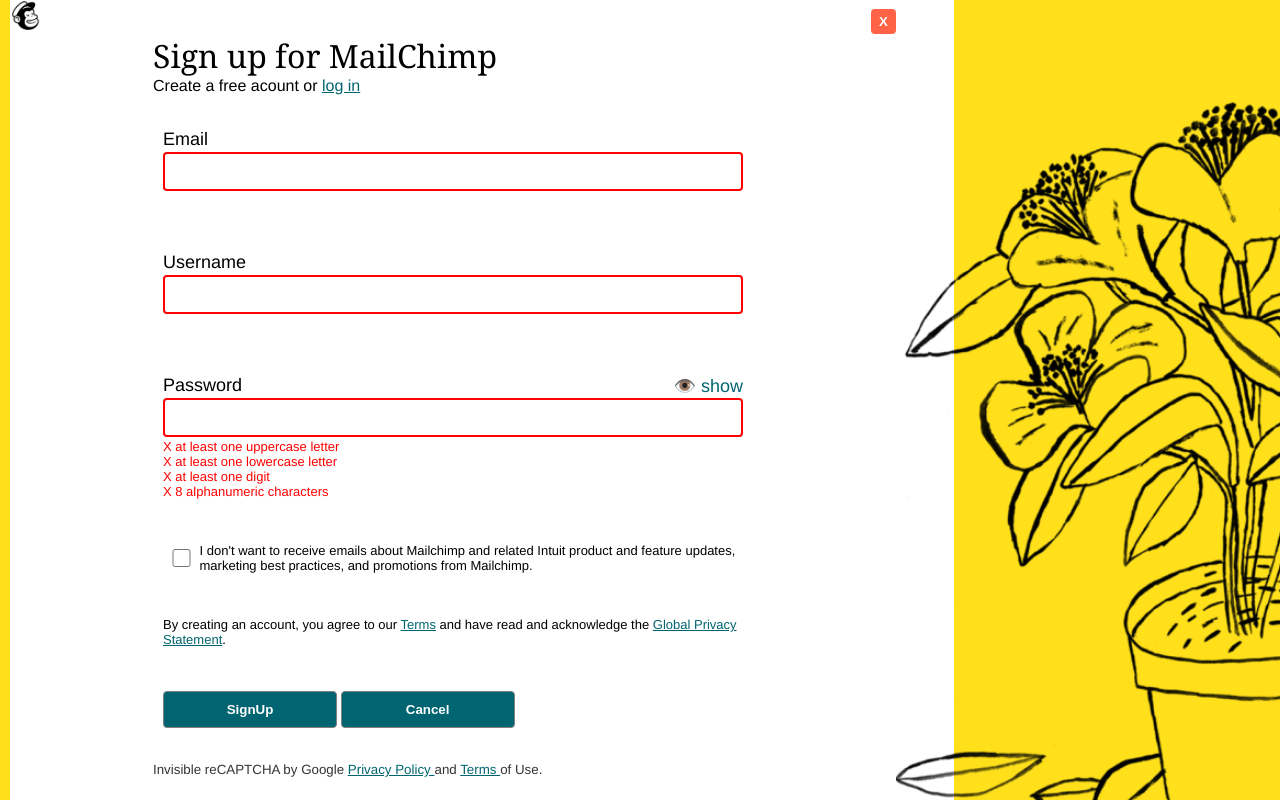
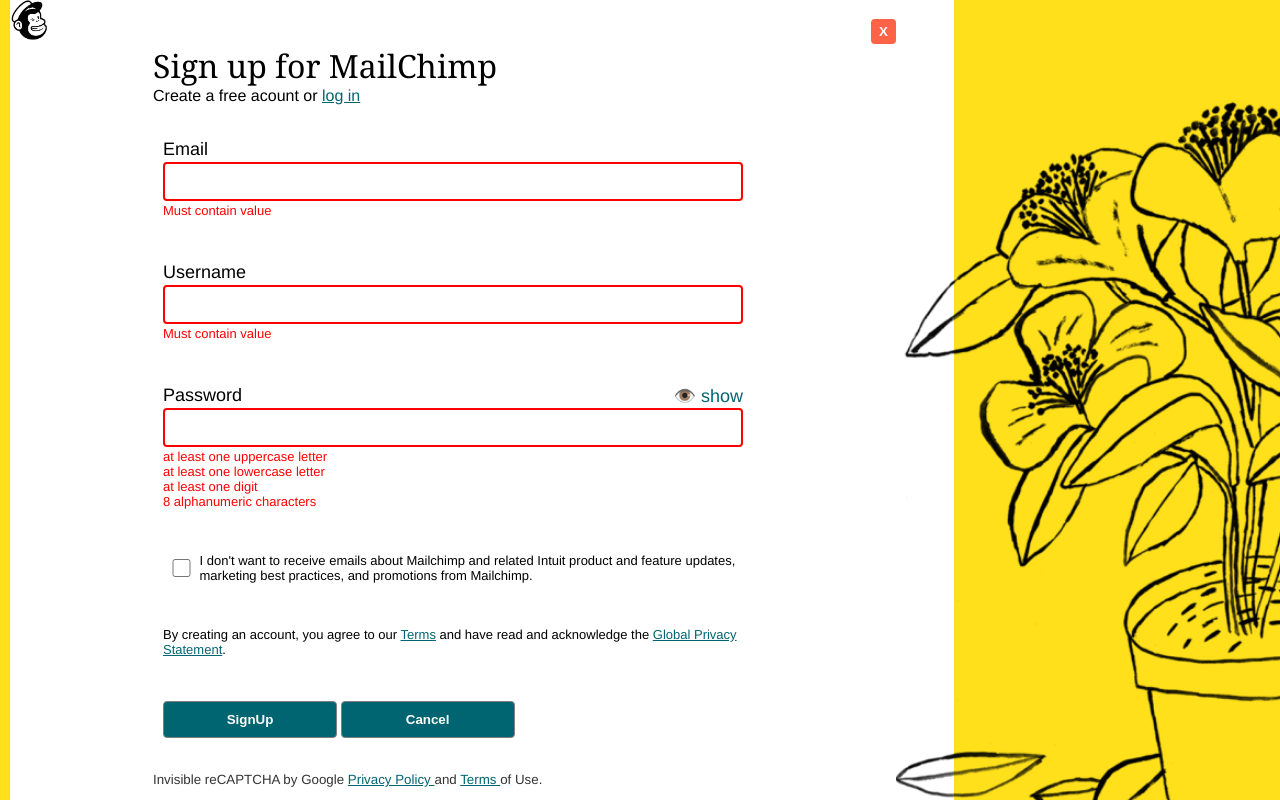
Before and after one commit to MaryRichelle/Mailchimp-clone, a plain HTML site: page index.html in a window 1280 px wide. Both pictures are taken after a click on the button "SignUp". Shown: the top 800 px of the page. Drawn offline with Linux system fonts and the light colour scheme.

Commit message:
refactoring my 50 years old Js code 😬

```diff
--- a/index.html
+++ b/index.html
@@ -19,7 +19,7 @@
   <main>
     <div id="main-ui">
       <header>
-        <a href="https://maryrichelle.github.io/Mailchimp-clone/"><img src="./images/Mailchimp-logo.png" id="logo" alt="mail Chimp Logo" class="mailChimpLogo"></a>
+        <a href="https://maryrichelle.github.io/Mailchimp-clone/"><img src="./images/Mailchimp-logo.png" id="logo" alt="mail Chimp Logo" width="40" height="40" class="mailChimpLogo"></a>
         <button aria-describedby="description-close" class="describedby-close-btn" aria-label="close form"> X </button>
       </header>
       <section>
--- a/script.js
+++ b/script.js
@@ -1,45 +1,58 @@
-const emailAdd = document.getElementById("emailAdd");
-const userName = document.getElementById("userName");
+
+window.addEventListener("DOMContentLoaded", () => {
   const password = document.getElementById("password");
   const requiredField = document.querySelectorAll(".required-field");
+  const email = document.getElementById("emailAdd");
+  const userName = document.getElementById("userName");
   const signUp = document.getElementById("signUp");
-function inputSpan(inputArea, text) {
+  const errorMessages = [
+    `<span>An email address must contain a single @</span>`,
+    `<span>Name with your email is suggested</span>`,
+    `<p> at least one uppercase letter</p>
+      <p>  at least one lowercase letter</p>
+      <p>  at least one digit</p>
+      <p>  8 alphanumeric characters</p>`
+  ]
+
+  // input field Information upon clicking
+  function inputFieldInformation(inputArea, field, text) {
     inputArea.addEventListener("click", () => {
       inputArea.style.border = "2px solid #006570";
-
-      emailDescription.innerText = text;
+      requiredField[field].innerHTML = text;
     });
   }
-inputSpan(emailAdd,  "An email address must contain a single @");
-inputSpan(
-  userName,
 
-  " enter a value"
-);
-inputSpan(password, "Pleas enter a value");
-signUp.addEventListener("click", () => {
-  console.log("yes");
-  const passwordRegex = /^(?=.*\d)(?=.*[a-z])(?=.*[A-Z])[0-9a-zA-Z]{8,}$/;
-
-  if (emailAdd.value == "") {
-    emailAdd.style.border = "2px solid red";
-    requiredField[0].style.display = "inline-block";
-    requiredField[0].style.color = "red";
+  // style input field if error occur
+  const errorStyle = (inputField, field, errorMessage = "Must contain value") => {
+    inputField.style.border = "2px solid red";
+    requiredField[field].style.display = "inline-block";
+    requiredField[field].style.color = "red";
+    requiredField[field].innerHTML = errorMessage;
   }
 
-  if (userName.value == "") {
-    userName.style.border = "2px solid red";
-    requiredField[1].style.display = "inline-block";
-    requiredField[1].style.color = "red";
+  // error message when fields are empty
+  const validation = (inputField, fieldNumber) => {
+    if (!inputField.value) {
+      errorStyle(inputField, fieldNumber)
+
     }
-  if (password !== passwordRegex) {
-    password.style.border = "2px solid red";
-    requiredField[2].style.display = "inline-block";
-    requiredField[2].style.color = "red";
-    requiredField[2].innerHTML = `<p>X at least one uppercase letter</p>
-      <p> X at least one lowercase letter</p>
-      <p> X at least one digit</p>
-      <p> X 8 alphanumeric characters</p>
-      `;
   }
+
+  // validating password
+  const validatePassword = () => {
+    const passwordRegex = /^(?=.*\d)(?=.*[a-z])(?=.*[A-Z])[0-9a-zA-Z]{8,}$/;
+    if (!password.value && password.value !== passwordRegex) {
+      errorStyle(password, 2, errorMessages[2])
+    }
+  }
+
+  inputFieldInformation(email, 0, errorMessages[0]);
+  inputFieldInformation(userName, 1, errorMessages[1]);
+  inputFieldInformation(password, 2, errorMessages[2]);
+  signUp.addEventListener("click", () => {
+    validation(email, 0, errorMessages[0])
+    validation(userName, 1, errorMessages[1])
+    validatePassword();
   });
+
+})
--- a/style.css
+++ b/style.css
@@ -16,6 +16,7 @@
 header {
   display: flex;
   justify-content: space-between;
+  align-items: center;
 }
 .describedby-close-btn {
   width: 25px;
@@ -55,10 +56,7 @@
     sans-serif;
 }
 
-.mailChimpLogo {
-  max-width: 30px;
-  margin: 2%;
-}
+
 .form-label {
   padding: 10px 0;
   font-size: large;
```
Lines whose indentation alone changed are shown as unchanged.
